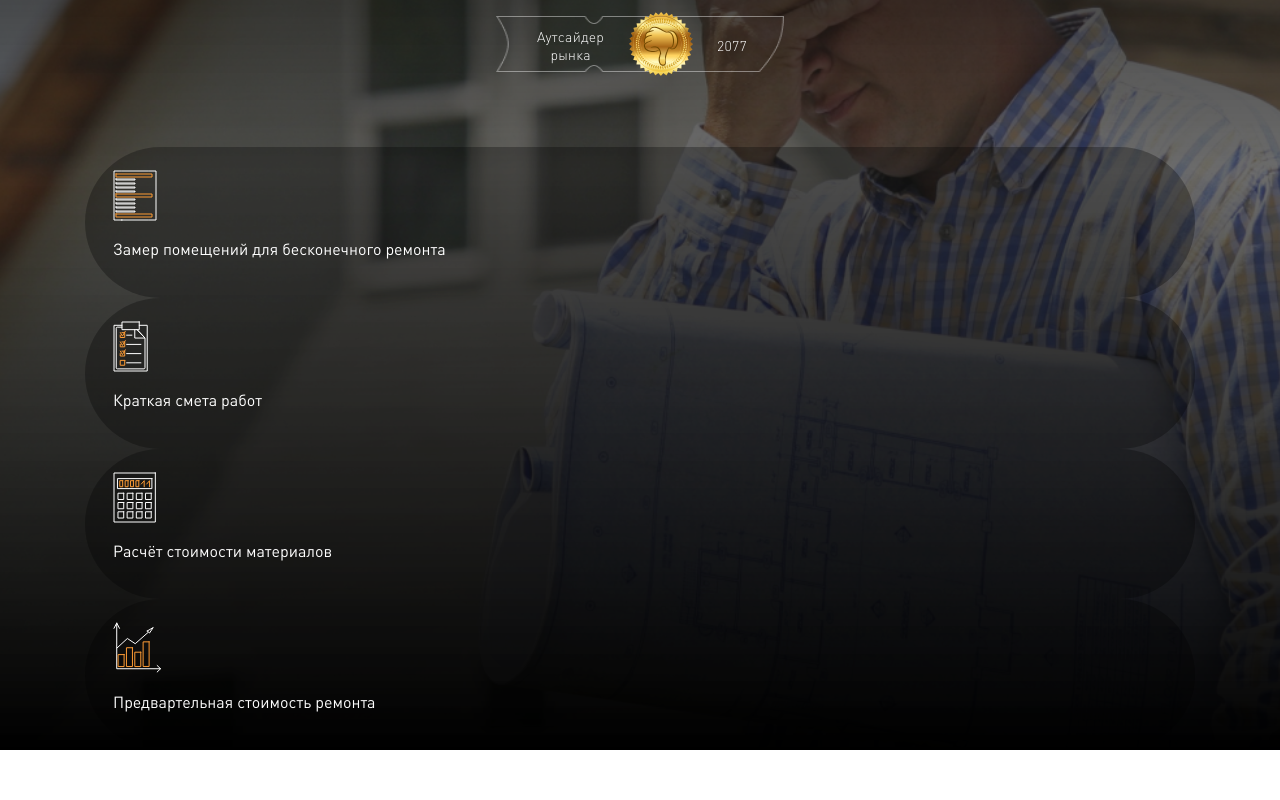
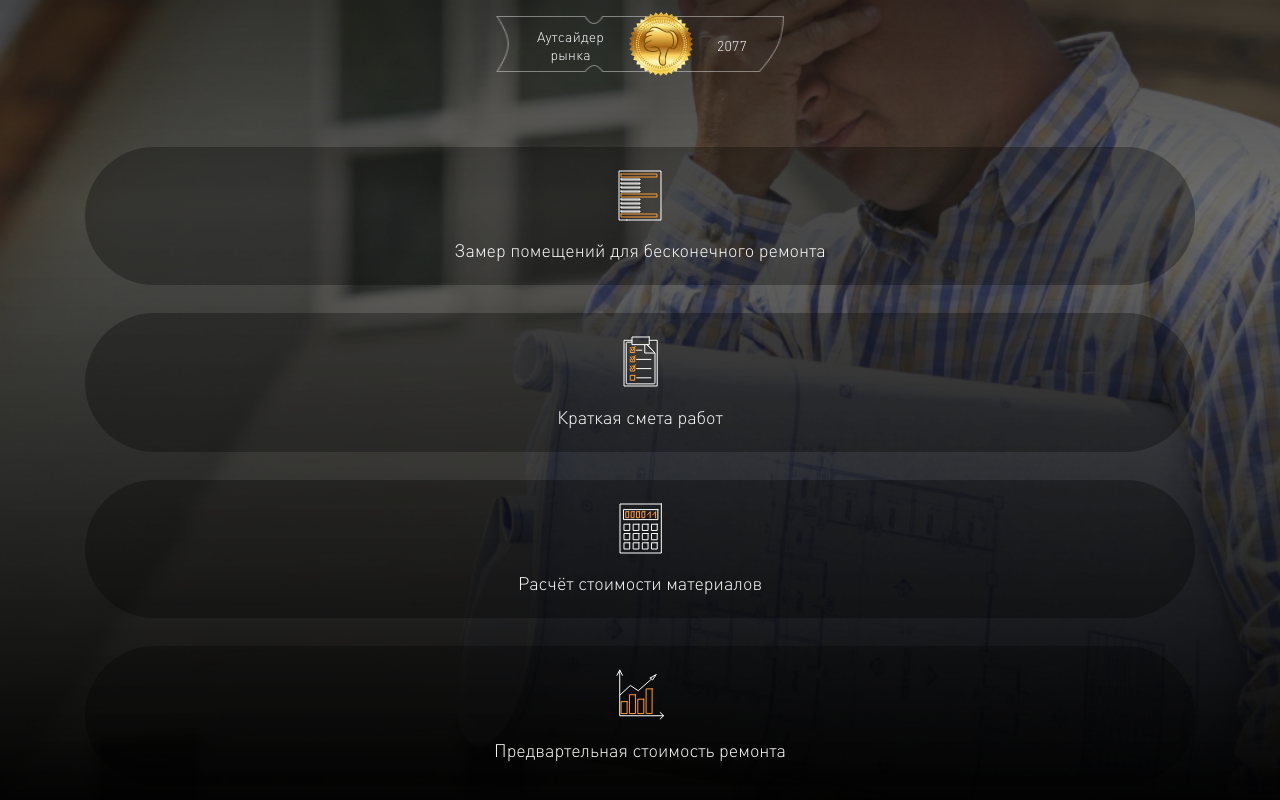
Before and after one commit to bgicode/remont, a website: page app/index.html in a window 1280 px wide. Shown: the part 420-1220 px from the top of the page. Before the commit the page ends 1170 px from the top, so only its background shows below. Drawn offline with Linux system fonts and the light colour scheme; files whose address does not match are found by name.

Commit message:
advantage mob complit

```diff
--- a/app/scss/blocks/_advanteges.scss
+++ b/app/scss/blocks/_advanteges.scss
@@ -6,5 +6,21 @@
     padding: 23px 28px;
     box-sizing: border-box;
     background: rgba(0, 0, 0, 0.3);
-    border-radius: 76px;
+    border-radius: 100px;
+    text-align: center;
+    //position: relative;
+    //z-index: 2;
+    margin-bottom: 28px;
+
+    &:last-child {
+        margin-bottom: 0;
+    }
 }
+
+.advantages_text {
+    font-family: $lightFont;
+    font-size: px-to-rem(18);
+    line-height: px-to-rem(24);
+    margin-top: 14px;
+    margin-bottom: 0;
+}
--- a/app/scss/blocks/_fixed.scss
+++ b/app/scss/blocks/_fixed.scss
@@ -6,7 +6,7 @@
     z-index: 10;
     color: $white;
     box-sizing: border-box;
-    //background-color: rgba(0, 0, 0, .8);
+    background-color: rgba(0, 0, 0, .8);
     width: 100%;
     padding: 15px;
     padding-bottom: 12px;
--- a/app/scss/blocks/_header.scss
+++ b/app/scss/blocks/_header.scss
@@ -20,6 +20,11 @@
 
 .header_wrap {
     padding-top: 1px;
+}
+
+.header_wrap-two {
+    padding-bottom: 30px;
+    z-index: 1;
 }
 
 .header_title {
```
Also changed, not shown: app/css/style.min.css.
